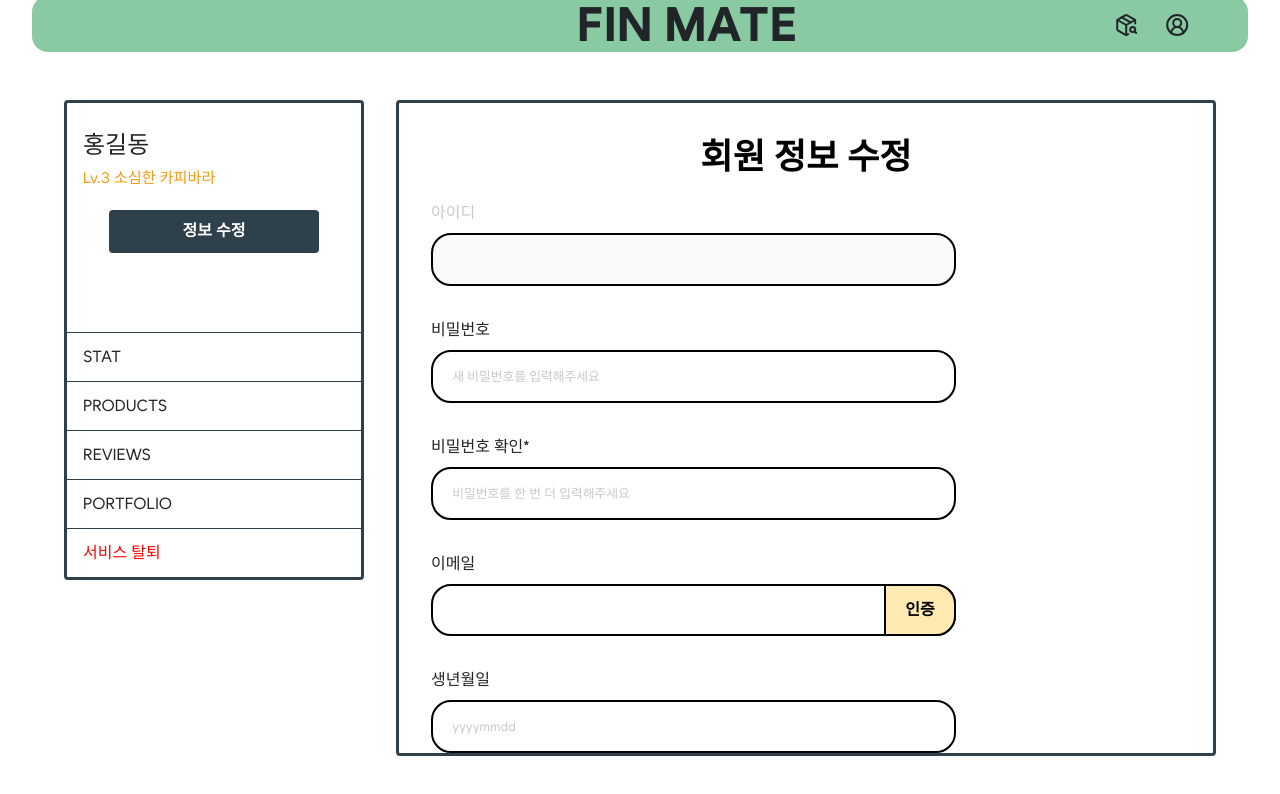
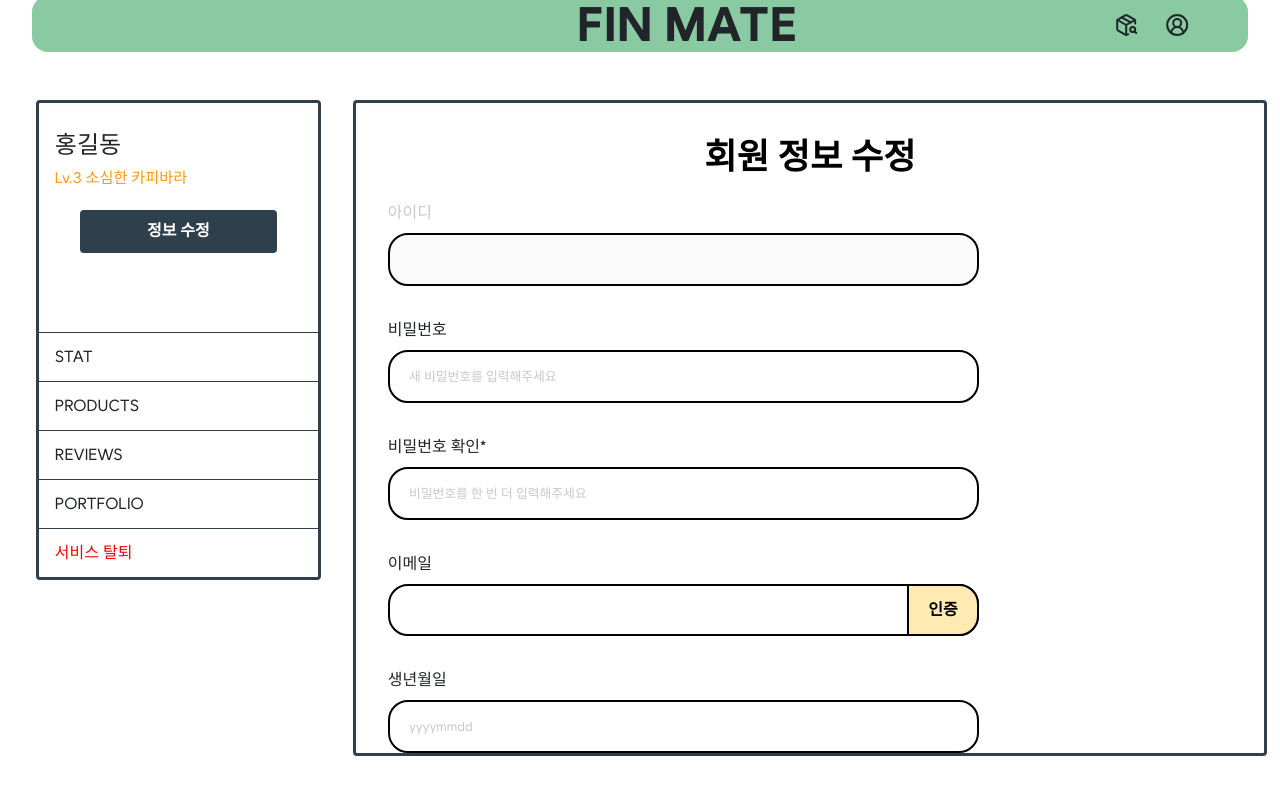
Before and after one commit to KB-technologia/FinMate_FE, a Vue app in the folder FinMate/: page /my-info in a window 1280 px wide. Shown: the top 794 px of the page. Built offline with nearby package versions, Linux system fonts and the light colour scheme; sample sign-in values are in the browser's storage.

Commit message:
🎨 회원 정보 수정 페이지 레이아웃 위치 조정

```diff
--- a/FinMate/src/components/info/RightPanel.vue
+++ b/FinMate/src/components/info/RightPanel.vue
@@ -25,6 +25,8 @@ defineProps({
   flex-direction: column;
   overflow-y: hidden;
   max-height: 82vh;
+  width: 75vw;
+  max-width: 75vw;
 }
 
 .scrollable {
--- a/FinMate/src/components/info/Sidebar.vue
+++ b/FinMate/src/components/info/Sidebar.vue
@@ -96,6 +96,7 @@ const goToMyInfo = () => {
   width: 300px;
   height: 60vh;
   padding: 0;
+  margin-left: -1.2vw;
   border: 3px solid var(--color-primary-bluegray);
   border-radius: 4px;
   display: flex;
--- a/FinMate/src/views/info/MyInfoView.vue
+++ b/FinMate/src/views/info/MyInfoView.vue
@@ -43,8 +43,10 @@ import UserInfoForm from "@/components/info/UserInfoForm.vue";
 .mypage-container {
   display: flex;
   gap: 2rem;
-  padding: 2rem 4rem;
+  padding: 2rem 0;
   align-items: flex-start;
+  width: 95vw;
+  margin-left: 4vw;
 }
 
 .panel-inner {
```
